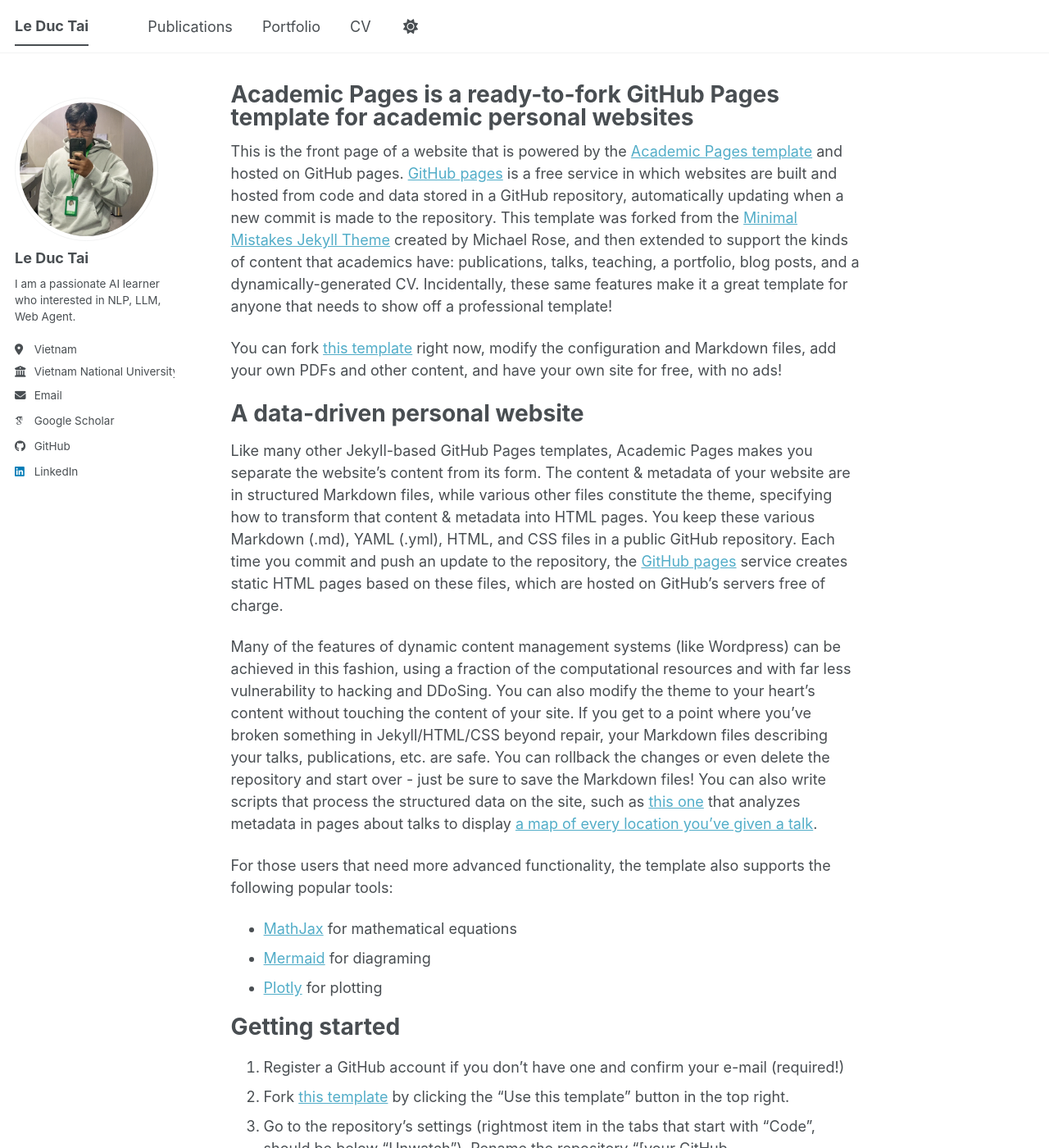
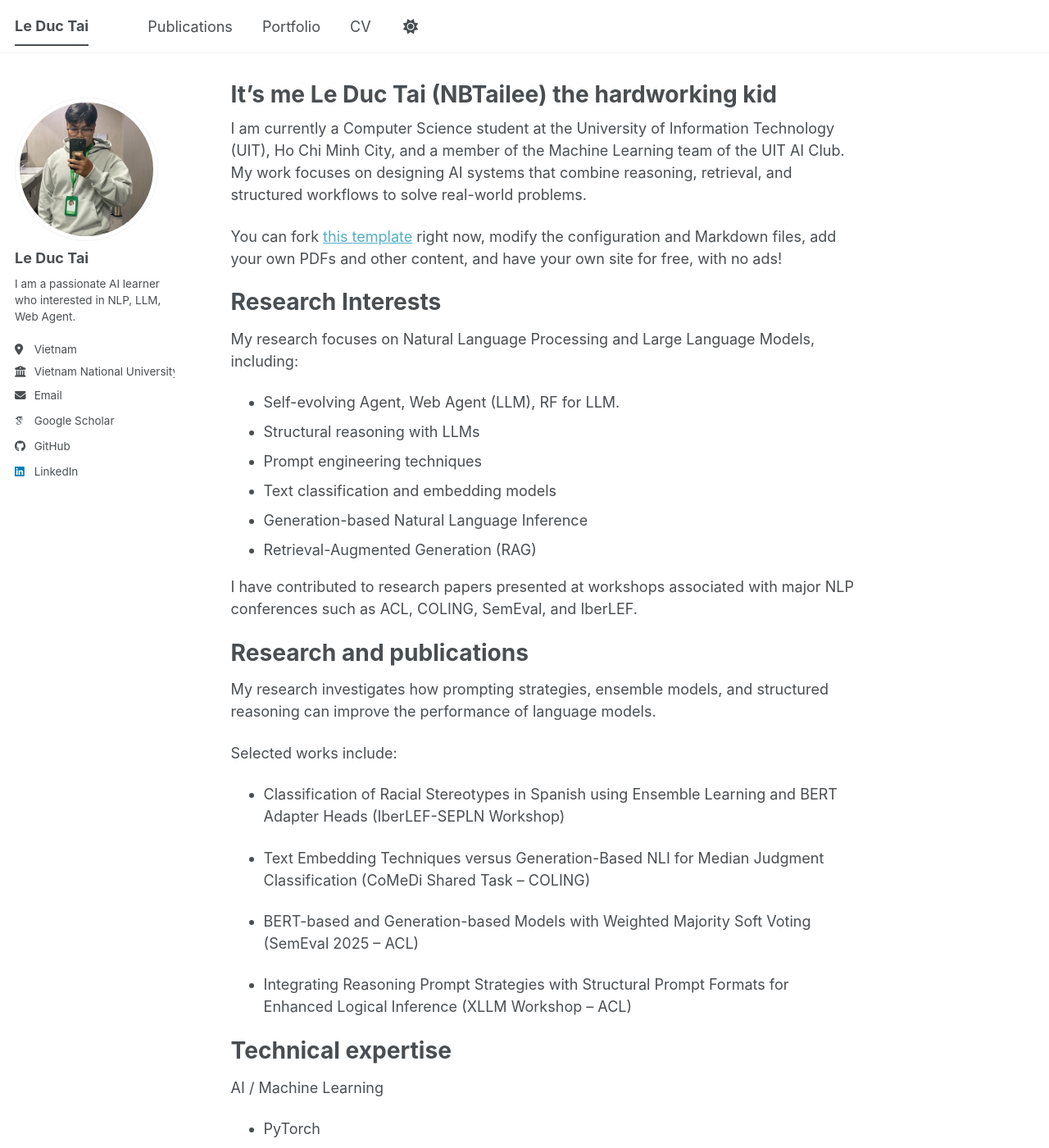
Before and after one commit to NBTailee/personal_website, a Jekyll site: the page built from _pages/about.md, in a window 1280 px wide and 1400 px high. Shown: the whole window at 82% size. Built offline with Jekyll 4.4.1, drawn with Linux system fonts in a browser that asks for light colours; some web fonts are replaced; a script bundle is joined from its source files by our own code; library files that are not in the unit come from our copies; some of the changed text lies outside the part shown.

Commit message:
Update about.md

```diff
--- a/_pages/about.md
+++ b/_pages/about.md
@@ -1,56 +1,95 @@
 ---
 permalink: /
-title: "Academic Pages is a ready-to-fork GitHub Pages template for academic personal websites"
+title: "It's me Le Duc Tai (NBTailee) the hardworking kid"
 author_profile: true
 redirect_from:
   - /about/
   - /about.html
 ---
 
-This is the front page of a website that is powered by the [Academic Pages template](https://github.com/academicpages/academicpages.github.io) and hosted on GitHub pages. [GitHub pages](https://pages.github.com) is a free service in which websites are built and hosted from code and data stored in a GitHub repository, automatically updating when a new commit is made to the repository. This template was forked from the [Minimal Mistakes Jekyll Theme](https://mmistakes.github.io/minimal-mistakes/) created by Michael Rose, and then extended to support the kinds of content that academics have: publications, talks, teaching, a portfolio, blog posts, and a dynamically-generated CV. Incidentally, these same features make it a great template for anyone that needs to show off a professional template!
+I am currently a Computer Science student at the University of Information Technology (UIT), Ho Chi Minh City, and a member of the Machine Learning team of the UIT AI Club. My work focuses on designing AI systems that combine reasoning, retrieval, and structured workflows to solve real-world problems.
 
  You can fork [this template](https://github.com/academicpages/academicpages.github.io) right now, modify the configuration and Markdown files, add your own PDFs and other content, and have your own site for free, with no ads!
 
-A data-driven personal website
+Research Interests
 ======
-Like many other Jekyll-based GitHub Pages templates, Academic Pages makes you separate the website's content from its form. The content & metadata of your website are in structured Markdown files, while various other files constitute the theme, specifying how to transform that content & metadata into HTML pages. You keep these various Markdown (.md), YAML (.yml), HTML, and CSS files in a public GitHub repository. Each time you commit and push an update to the repository, the [GitHub pages](https://pages.github.com/) service creates static HTML pages based on these files, which are hosted on GitHub's servers free of charge.
+My research focuses on Natural Language Processing and Large Language Models, including:
 
-Many of the features of dynamic content management systems (like Wordpress) can be achieved in this fashion, using a fraction of the computational resources and with far less vulnerability to hacking and DDoSing. You can also modify the theme to your heart's content without touching the content of your site. If you get to a point where you've broken something in Jekyll/HTML/CSS beyond repair, your Markdown files describing your talks, publications, etc. are safe. You can rollback the changes or even delete the repository and start over - just be sure to save the Markdown files! You can also write scripts that process the structured data on the site, such as [this one](https://github.com/academicpages/academicpages.github.io/blob/master/talkmap.ipynb) that analyzes metadata in pages about talks to display [a map of every location you've given a talk](https://academicpages.github.io/talkmap.html).
+- Self-evolving Agent, Web Agent (LLM), RF for LLM.
+- Structural reasoning with LLMs
+- Prompt engineering techniques
+- Text classification and embedding models
+- Generation-based Natural Language Inference
+- Retrieval-Augmented Generation (RAG)
 
-For those users that need more advanced functionality, the template also supports the following popular tools:
-- [MathJax](https://www.mathjax.org/) for mathematical equations
-- [Mermaid](https://mermaid.js.org/) for diagraming
-- [Plotly](https://plotly.com/javascript/) for plotting
+I have contributed to research papers presented at workshops associated with major
+NLP conferences such as ACL, COLING, SemEval, and IberLEF.
 
-Getting started
+Research and publications
 ======
-1. Register a GitHub account if you don't have one and confirm your e-mail (required!)
-1. Fork [this template](https://github.com/academicpages/academicpages.github.io) by clicking the "Use this template" button in the top right.
-1. Go to the repository's settings (rightmost item in the tabs that start with "Code", should be below "Unwatch"). Rename the repository "[your GitHub username].github.io", which will also be your website's URL.
-1. Set site-wide configuration and create content & metadata (see below -- also see [this set of diffs](https://archive.is/3TPas) showing what files were changed to set up [an example site](https://getorg-testacct.github.io) for a user with the username "getorg-testacct")
-1. Upload any files (like PDFs, .zip files, etc.) to the files/ directory. They will appear at https://[your GitHub username].github.io/files/example.pdf.
-1. Check status by going to the repository settings, in the "GitHub pages" section
 
-Site-wide configuration
-------
-The main configuration file for the site is in the base directory in [_config.yml](https://github.com/academicpages/academicpages.github.io/blob/master/_config.yml), which defines the content in the sidebars and other site-wide features. You will need to replace the default variables with ones about yourself and your site's github repository. The configuration file for the top menu is in [_data/navigation.yml](https://github.com/academicpages/academicpages.github.io/blob/master/_data/navigation.yml). For example, if you don't have a portfolio or blog posts, you can remove those items from that navigation.yml file to remove them from the header.
+My research investigates how prompting strategies, ensemble models, and structured
+reasoning can improve the performance of language models.
 
-Create content & metadata
-------
-For site content, there is one Markdown file for each type of content, which are stored in directories like _publications, _talks, _posts, _teaching, or _pages. For example, each talk is a Markdown file in the [_talks directory](https://github.com/academicpages/academicpages.github.io/tree/master/_talks). At the top of each Markdown file is structured data in YAML about the talk, which the theme will parse to do lots of cool stuff. The same structured data about a talk is used to generate the list of talks on the [Talks page](https://academicpages.github.io/talks), each [individual page](https://academicpages.github.io/talks/2012-03-01-talk-1) for specific talks, the talks section for the [CV page](https://academicpages.github.io/cv), and the [map of places you've given a talk](https://academicpages.github.io/talkmap.html) (if you run this [python file](https://github.com/academicpages/academicpages.github.io/blob/master/talkmap.py) or [Jupyter notebook](https://github.com/academicpages/academicpages.github.io/blob/master/talkmap.ipynb), which creates the HTML for the map based on the contents of the _talks directory).
+Selected works include:
 
-**Markdown generator**
+- Classification of Racial Stereotypes in Spanish using Ensemble Learning and BERT Adapter Heads
+  (IberLEF-SEPLN Workshop)
 
-The repository includes [a set of Jupyter notebooks](https://github.com/academicpages/academicpages.github.io/tree/master/markdown_generator
-) that converts a CSV containing structured data about talks or presentations into individual Markdown files that will be properly formatted for the Academic Pages template. The sample CSVs in that directory are the ones I used to create my own personal website at stuartgeiger.com. My usual workflow is that I keep a spreadsheet of my publications and talks, then run the code in these notebooks to generate the Markdown files, then commit and push them to the GitHub repository.
+- Text Embedding Techniques versus Generation-Based NLI for Median Judgment Classification
+  (CoMeDi Shared Task – COLING)
 
-How to edit your site's GitHub repository
-------
-Many people use a git client to create files on their local computer and then push them to GitHub's servers. If you are not familiar with git, you can directly edit these configuration and Markdown files directly in the github.com interface. Navigate to a file (like [this one](https://github.com/academicpages/academicpages.github.io/blob/master/_talks/2012-03-01-talk-1.md) and click the pencil icon in the top right of the content preview (to the right of the "Raw | Blame | History" buttons). You can delete a file by clicking the trashcan icon to the right of the pencil icon. You can also create new files or upload files by navigating to a directory and clicking the "Create new file" or "Upload files" buttons.
+- BERT-based and Generation-based Models with Weighted Majority Soft Voting
+  (SemEval 2025 – ACL)
 
-Example: editing a Markdown file for a talk
-![Editing a Markdown file for a talk](/images/editing-talk.png)
+- Integrating Reasoning Prompt Strategies with Structural Prompt Formats for Enhanced Logical Inference
+  (XLLM Workshop – ACL)
 
-For more info
-------
-More info about configuring Academic Pages can be found in [the guide](https://academicpages.github.io/markdown/), the [growing wiki](https://github.com/academicpages/academicpages.github.io/wiki), and you can always [ask a question on GitHub](https://github.com/academicpages/academicpages.github.io/discussions). The [guides for the Minimal Mistakes theme](https://mmistakes.github.io/minimal-mistakes/docs/configuration/) (which this theme was forked from) might also be helpful.
+Technical expertise
+======
+
+AI / Machine Learning
+
+- PyTorch
+- TensorFlow
+- Scikit-learn
+- Pandas, NumPy, Matplotlib
+
+LLMs and NLP
+
+- HuggingFace Transformers
+- LlamaIndex
+- LangChain
+- Prompt engineering and reasoning pipelines
+
+RAG and AI Agents
+
+- Hybrid retrieval systems
+- Knowledge graph RAG
+- Multi-agent architectures
+
+Computer Vision
+
+- YOLO (Ultralytics)
+- EasyOCR
+- Roboflow
+
+Backend and Infrastructure
+
+- Flask
+- NodeJS
+- REST APIs
+- Airflow
+
+Databases
+
+- Pinecone
+- Qdrant
+- ChromaDB
+- Neo4j
+- MongoDB
+- MySQL
+
+This portfolio documents my journey as an AI engineer and researcher,
+focusing on building intelligent systems that combine LLMs,
+retrieval pipelines, and scalable ML infrastructure.akes.github.io/minimal-mistakes/docs/configuration/) (which this theme was forked from) might also be helpful.
```
